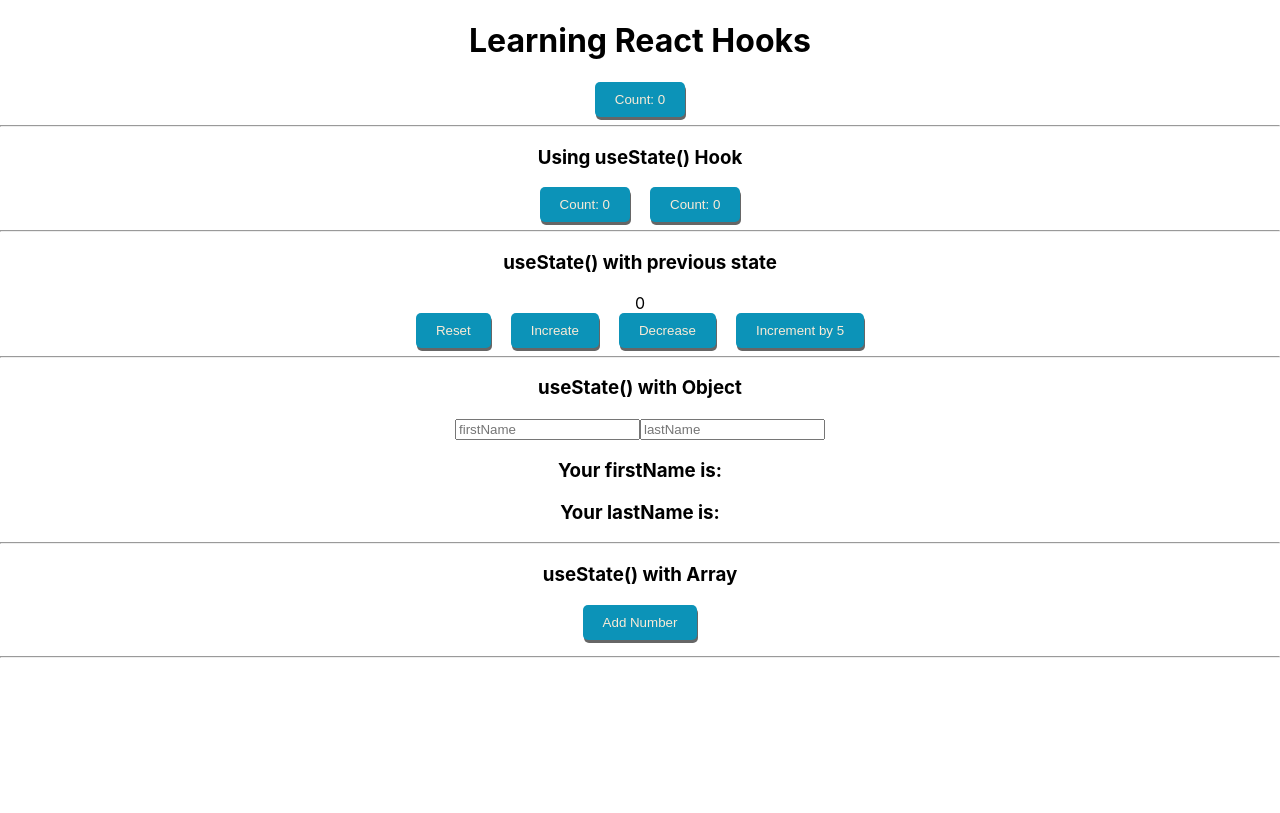
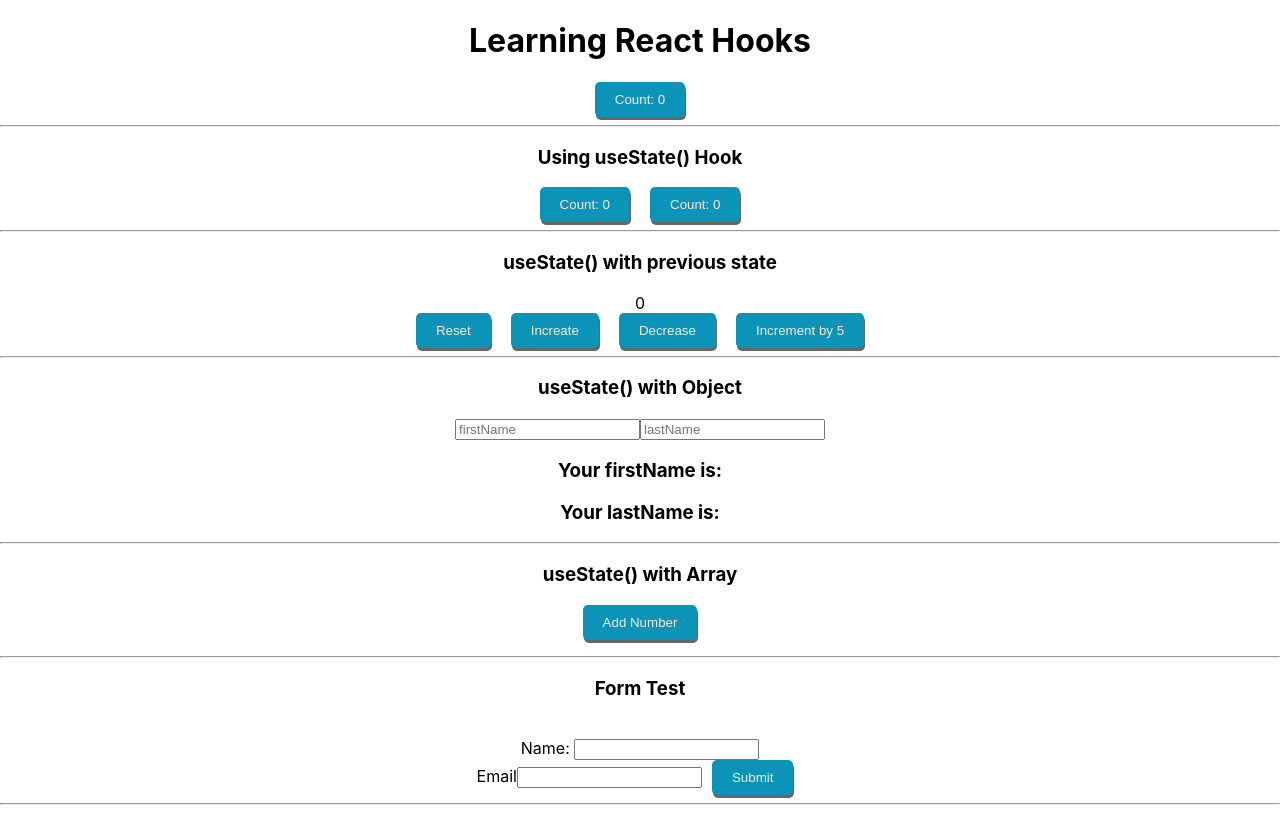
Before and after one commit to kirannani168/Learning-React-Hooks, a React (Create React App) app: page / in a window 1280 px wide. Built offline with nearby package versions, Linux system fonts and the light colour scheme.

Commit message:
Form Handler - useState()

```diff
--- a/src/App.js
+++ b/src/App.js
@@ -1,5 +1,6 @@
 import './App.css';
 import Counter from './Components/Counter';
+import FormTest from './Components/FormTest';
 import HookCounter from './Components/HookCounter';
 import HookCounterFour from './Components/HookCounterFour';
 import HookCounterThree from './Components/HookCounterThree';
@@ -18,6 +19,8 @@ function App() {
       <hr/>
       <HookCounterFour/>
       <hr/>
+      <FormTest/>
+      <hr/>
     </div>
   );
 }
--- /dev/null
+++ b/src/Components/FormTest.js
@@ -0,0 +1,35 @@
+import React, { useState } from 'react'
+
+function FormTest() {
+    const [name, setName] = useState('')
+    const [email, setEmail] = useState('')
+    const nameHandler = (e)=>{
+        setName(e.target.value)
+    }
+    const emailHandler = (e) =>{
+            setEmail(e.target.value)
+    }
+    const submitHandler = (e) =>{
+        alert('You entered: '+ name + email);
+        e.preventDefault()
+    }
+  return (
+    <div>
+        <h3>Form Test</h3>
+        <span>
+            {name}<br/>
+            {email}
+        </span>
+        <form onSubmit={(e)=>{submitHandler(e)}}>
+            <label>Name: </label>
+            <input type='text' value={name} onChange={(e)=>{nameHandler(e)}}/>
+            <br></br>
+            <label>Email</label>
+            <input type='email' value={email} onChange={(e)=>{emailHandler(e)}}/>
+            <button type='submit' value='Submit'>Submit</button>
+        </form>
+    </div>
+  )
+}
+
+export default FormTest
```
